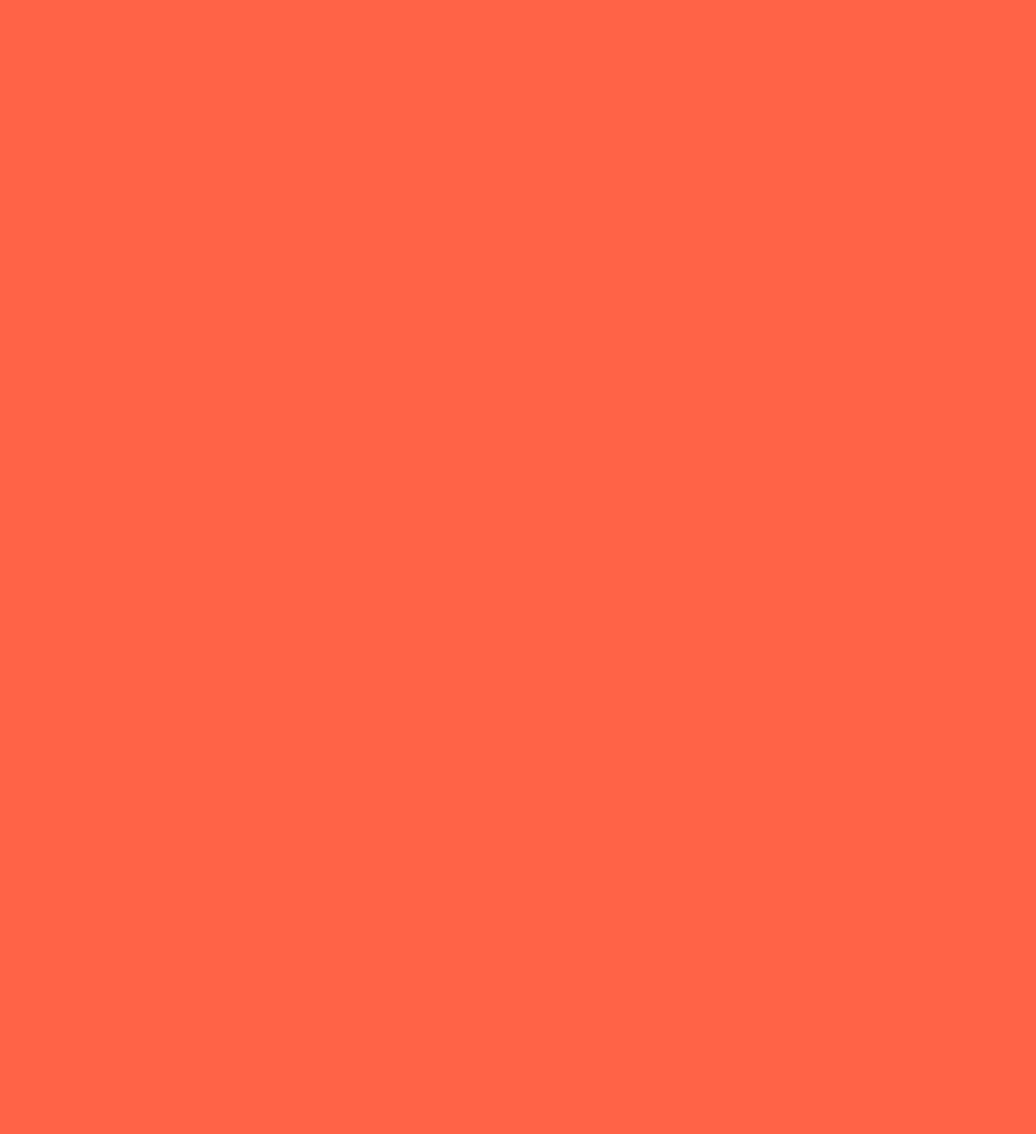
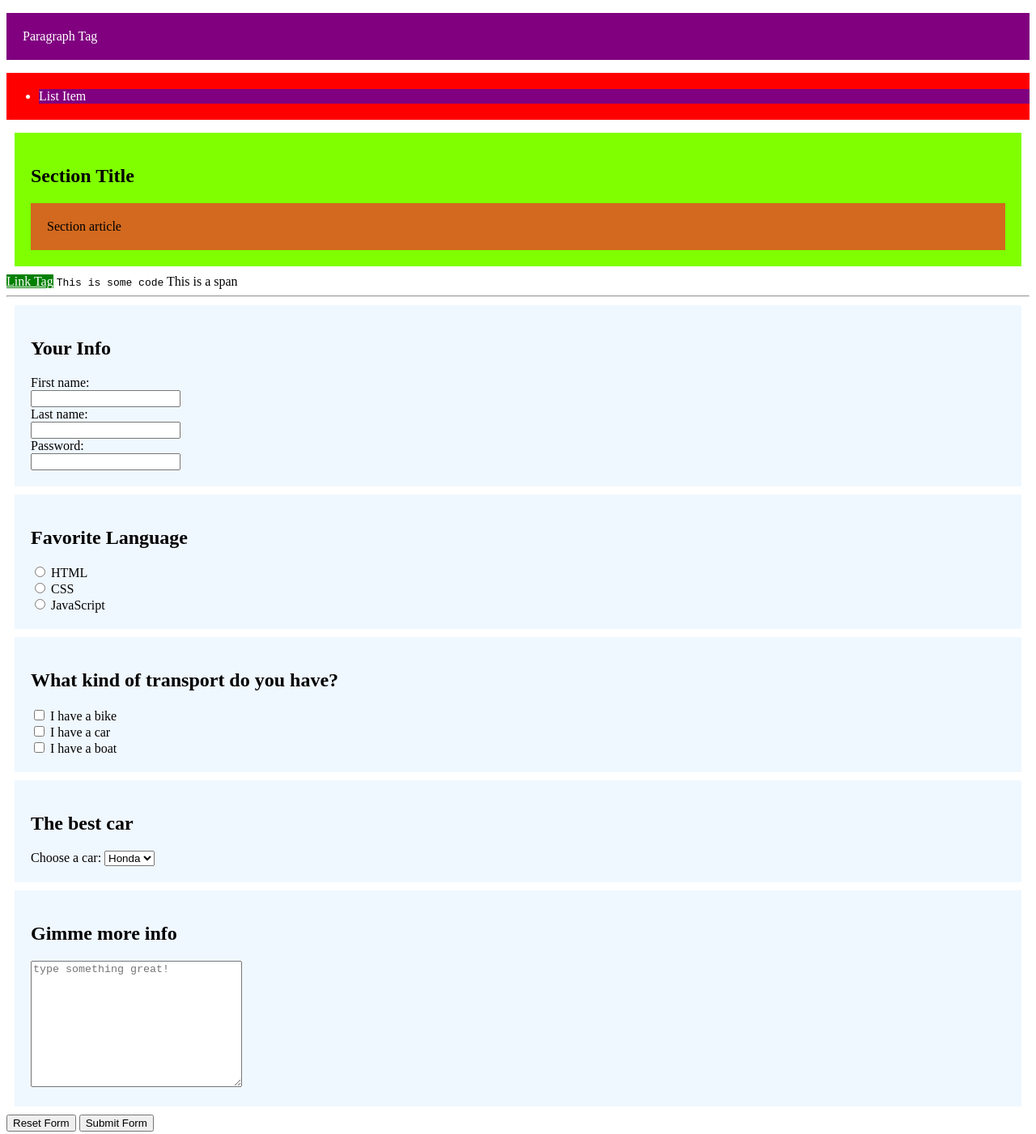
Before and after one commit to Justin-Ferwerda/html-css, a plain HTML site: page index.html in a window 1280 px wide. Shown: the whole page at 81% size. Before the commit the page ends 800 px from the top, so only its background shows below. Drawn offline with Linux system fonts and the light colour scheme.

```diff
--- a/index.html
+++ b/index.html
@@ -1,13 +1,113 @@
 <!DOCTYPE html>
+<!-- tells the browswer that this document is in html 5.  if the html is uppercase then you have to specify more information (this was done in versions of html before 5.  so just make it lowercase)-->
 <html lang="en">
-<head>
-  <meta charset="UTF-8">
-  <meta http-equiv="X-UA-Compatible" content="IE=edge">
-  <meta name="viewport" content="width=device-width, initial-scale=1.0">
-  <title>html-css</title>
-  <link rel="stylesheet" a href="main.css">
-</head>
-<body>
-  <script src="main.js"></script>
-</body>
+  <!-- tells the browser that this is the root of the html document -->
+  <head>
+    <!-- container for all the head elements - link, meta, script, style, or title tags -->
+    <meta charset="UTF-8" />
+    <!-- this tells the browser what type of character set you are using.  You will practically always use UTF-8 as its the prefered standard for html-->
+    <meta name="viewport" content="width=device-width, initial-scale=1.0" />
+    <!-- this sets the viewport of the site to match the width of the device you are on.  should always include this line -->
+    <meta http-equiv="X-UA-Compatible" content="ie=edge" />
+    <!-- this specifies what versions of ie your site supports.  In this case we are only supporting modern browsers (edge and up) -->
+    <title>Document</title>
+    <!-- Whatever you type here will display in the title tab at the top of the browser -->
+    <link rel="stylesheet" href="main.css" />
+    <!-- link to css file -->
+  </head>
+  <!-- closes head tag -->
+  <body>
+    <!-- section of the document that contains ALL the html -->
+
+    <!-- BLOCK LEVEL ELEMENT EXAMPLES  -->
+    <p>Paragraph Tag</p>
+    <ul>
+      <li>List Item</li>
+    </ul>
+    <section>
+      <h1>Section Title</h1>
+      <article>Section article</article>
+    </section>
+
+    <!-- INLINE ELEMENT EXAMPLES  -->
+    <a href="#">Link Tag</a>
+    <code>This is some code</code>
+    <span>This is a span</span>
+
+    <hr />
+
+    <!-- FORM -->
+    <form>
+      <!-- TEXT INPUTS -->
+      <section class="form_inputs">
+        <h2>Your Info</h2>
+        <label for="fname">First name:</label><br />
+        <input type="text" id="fname" name="fname" /><br />
+        <label for="lname">Last name:</label><br />
+        <input type="text" id="lname" name="lname" /><br />
+        <label for="pwd">Password:</label><br />
+        <input type="password" id="pwd" name="pwd" />
+      </section>
+
+      <!-- RADIOS -->
+      <!-- NOTICE THE NAMES ON EACH INPUT IS THE SAME BUT THE IDS ARE DIFFERENT -->
+      <section class="form_radios">
+        <h2>Favorite Language</h2>
+        <input type="radio" id="html" name="fav_language" value="HTML" />
+        <label for="html">HTML</label><br />
+        <input type="radio" id="css" name="fav_language" value="CSS" />
+        <label for="css">CSS</label><br />
+        <input
+          type="radio"
+          id="javascript"
+          name="fav_language"
+          value="JavaScript"
+        />
+        <label for="javascript">JavaScript</label>
+      </section>
+
+      <!-- CHECKBOXES -->
+      <section class="form_checkboxes">
+        <h2>What kind of transport do you have?</h2>
+        <input type="checkbox" id="vehicle1" name="vehicle1" value="Bike" />
+        <label for="vehicle1"> I have a bike</label><br />
+        <input type="checkbox" id="vehicle2" name="vehicle2" value="Car" />
+        <label for="vehicle2"> I have a car</label><br />
+        <input type="checkbox" id="vehicle3" name="vehicle3" value="Boat" />
+        <label for="vehicle3"> I have a boat</label>
+      </section>
+
+      <!-- SELECT -->
+      <section class="form_select">
+        <h2>The best car</h2>
+        <label for="cars">Choose a car:</label>
+        <select id="cars" name="cars">
+          <option value="honda">Honda</option>
+          <option value="saab">Saab</option>
+          <option value="fiat">Fiat</option>
+          <option value="audi">Audi</option>
+        </select>
+      </section>
+
+      <!-- TEXTAREA -->
+      <section class="form_textarea">
+        <h2>Gimme more info</h2>
+        <textarea
+          name="message"
+          rows="10"
+          cols="30"
+          placeholder="type something great!"
+        ></textarea>
+      </section>
+
+      <!-- RESET BUTTON -->
+      <button type="reset">Reset Form</button>
+      <!-- SUBMIT BUTTON -->
+      <button type="submit">Submit Form</button>
+    </form>
+
+    <script src="main.js"></script>
+  </body>
+  <!-- closing tag for body -->
 </html>
+<!-- closing tag for html -->
--- a/main.css
+++ b/main.css
@@ -1,3 +1,38 @@
-body {
-  background-color: tomato;
+/* CSS Selector reference: https://www.w3schools.com/cssref/css_selectors.asp */
+
+p {
+  background-color: purple;
+  color: white;
+  padding: 20px;
 }
+
+ul {
+  background-color: red;
+  padding-top: 20px;
+  padding-bottom: 20px;
+}
+
+li {
+  background-color: purple;
+  color: white;
+}
+
+section {
+  background-color: chartreuse;
+  padding: 20px;
+  margin: 10px;
+}
+
+article {
+  background-color: chocolate;
+  padding: 20px;
+}
+
+a {
+  background-color: green;
+  color: white;
+}
+
+form > section {
+  background-color: aliceblue;
+}
--- a/main.js
+++ b/main.js
@@ -1 +1,2 @@
-console.log("html-css")
+// SNEAK PEEK
+// document.querySelector('article').innerHTML = 'From JS';
```
